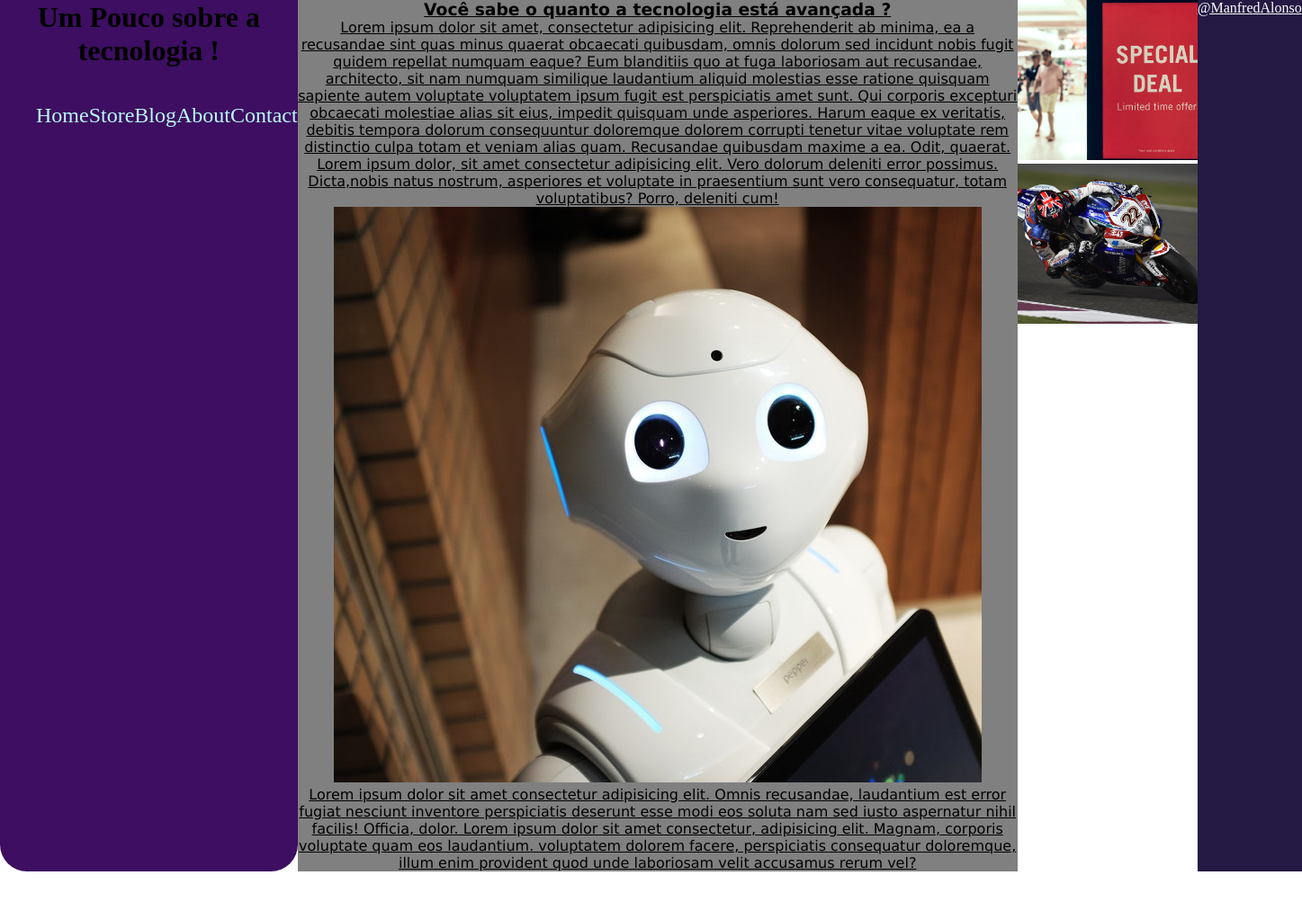
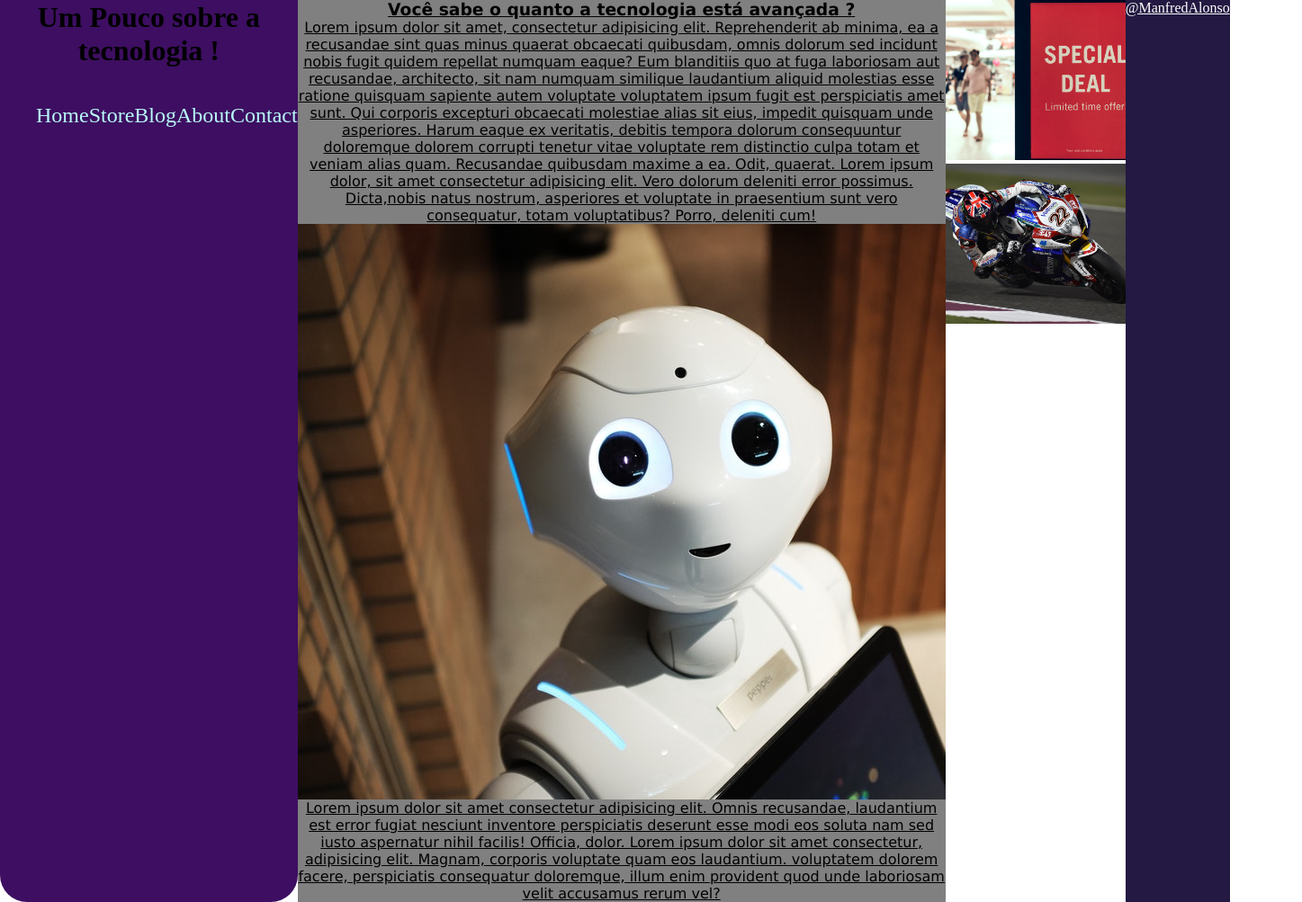
Before and after one commit to ManfredAlonso/project-A, a plain HTML site: page index.html in a window 1280 px wide. Shown: the whole page at 90% size, 1447 px wide, since content can reach past the window. Before the commit the page ends 969 px from the top, so only its background shows below. Drawn offline with nearby package versions, Linux system fonts and the light colour scheme; files that its build step writes are made by us from their sources.

Commit message:
main-grid

```diff
--- a/assets/style/scss/main.scss
+++ b/assets/style/scss/main.scss
@@ -1,9 +1,25 @@
+main{
+    display: grid;
+    justify-content: center;
+
+}
 .principal{
     background-color: grey;
-    width: 800px;
-    justify-content: center;
+    justify-content: space-between;
     align-content: center;
     font-family: 'Lucida Sans', 'Lucida Sans Regular', 'Lucida Grande', 'Lucida Sans Unicode', Geneva, Verdana, sans-serif;
     text-align: center;
     text-decoration: underline;
+    h3{
+        grid-column-start: 1;
+        grid-column-end: 3;
+    }
+    p{
+        grid-column-start: 1;
+        grid-column-end: 3;
+    }
+    img{
+        display: grid;
+        grid-area: 3/1;
+    }
 }
```
